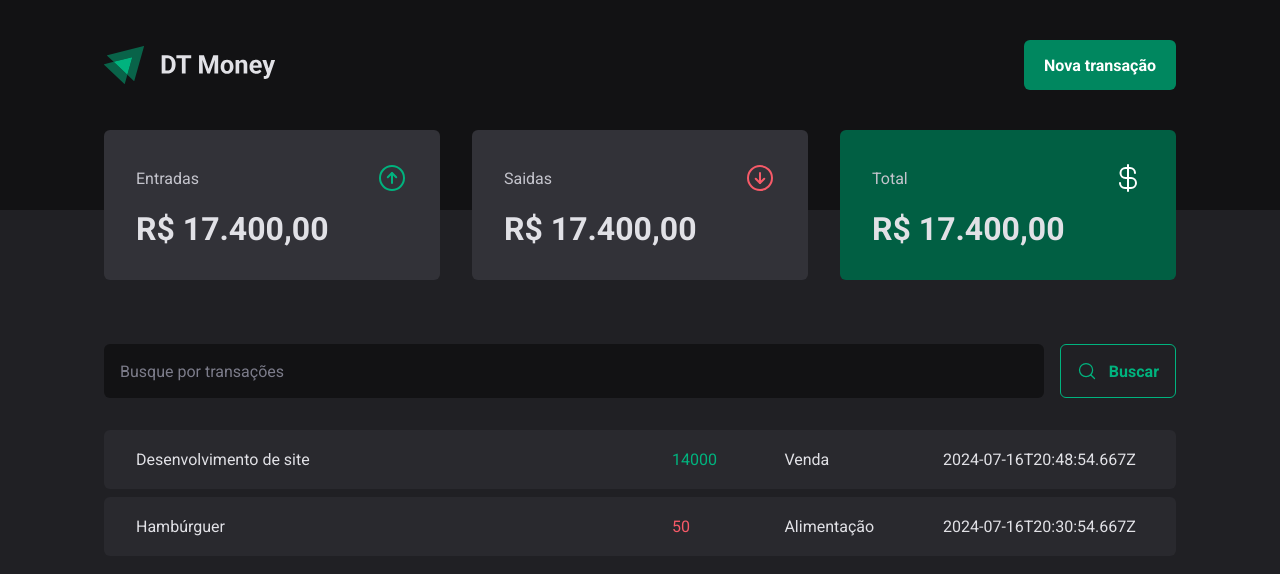
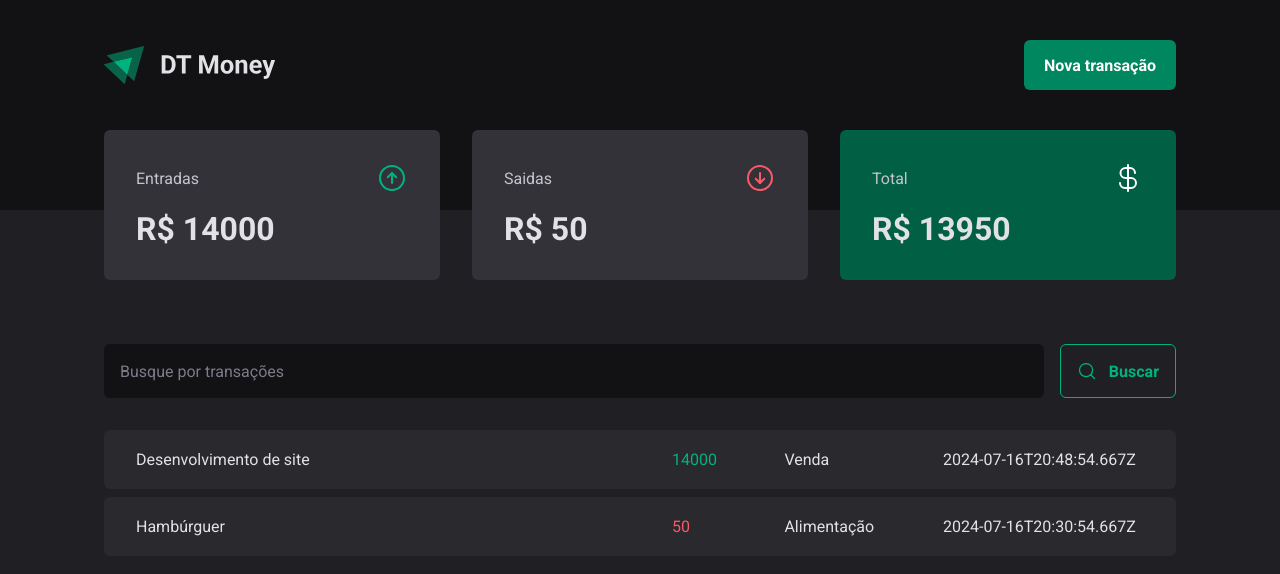
Before and after one commit to isagarci4/DT-money, a React (Vite) app: page / in a window 1280 px wide. Shown: the top 574 px of the page. Built offline with nearby package versions, Linux system fonts and the light colour scheme; data requests are answered from the project's data file.

Commit message:
feat: calculando resumo de transações

```diff
--- a/src/components/Summary/index.tsx
+++ b/src/components/Summary/index.tsx
@@ -1,7 +1,31 @@
 import { ArrowCircleDown, ArrowCircleUp, CurrencyDollar } from "phosphor-react";
 import { SummaryCard, SummaryContainer } from "./styles";
+import { useContext } from "react";
+import { TransactionsContext } from "../../contexts/TransactionsContext";
 
 export function Summary() {
+    const  { transactions } = useContext(TransactionsContext)
+
+    const summary = transactions.reduce(
+        (acc, transaction) => {
+            if (transaction.type === 'income'){
+                acc.income += transaction.price;
+                acc.total += transaction.price;
+            } else {
+                acc.outcome += transaction.price;
+                acc.total -= transaction.price
+            }
+
+            return acc;
+        },
+        {
+            income: 0,
+            outcome: 0,
+            total: 0
+
+        }
+    )
+
     return(
         <SummaryContainer>
             <SummaryCard>
@@ -10,7 +34,7 @@
                     <ArrowCircleUp size={32} color="#00b37e" />
                 </header>
 
-                <strong>R$ 17.400,00</strong>
+                <strong>R$ {summary.income}</strong>
             </SummaryCard>
 
             <SummaryCard>
@@ -19,7 +43,7 @@
                     <ArrowCircleDown size={32} color="#f75a68" />
                 </header>
 
-                <strong>R$ 17.400,00</strong>
+                <strong>R$ {summary.outcome}</strong>
             </SummaryCard>
 
             <SummaryCard variant="green">
@@ -28,7 +52,7 @@
                     <CurrencyDollar size={32} color="#fff" />
                 </header>
 
-                <strong>R$ 17.400,00</strong>
+                <strong>R$ {summary.total}</strong>
             </SummaryCard>
         </SummaryContainer>
     )
```
